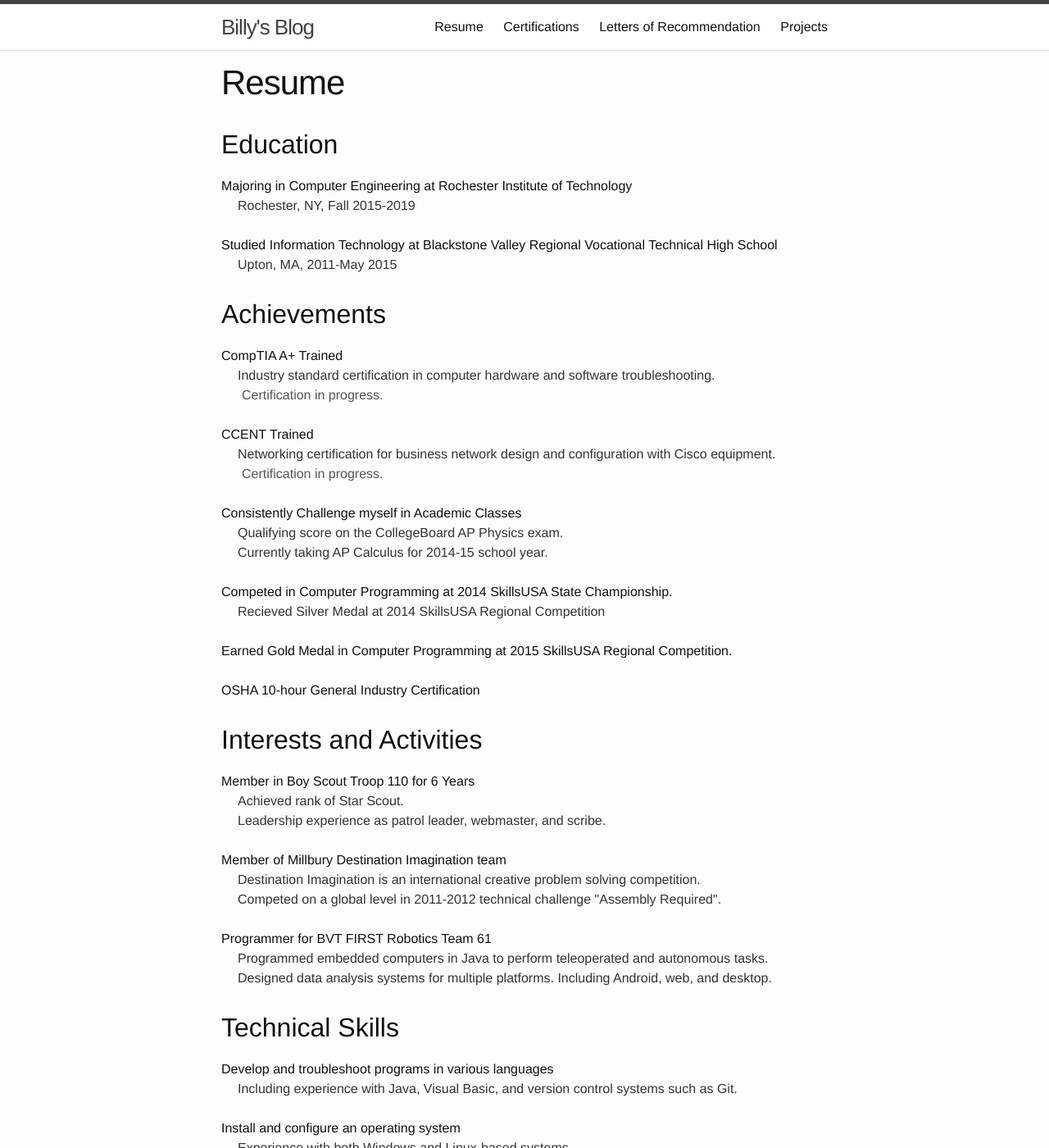
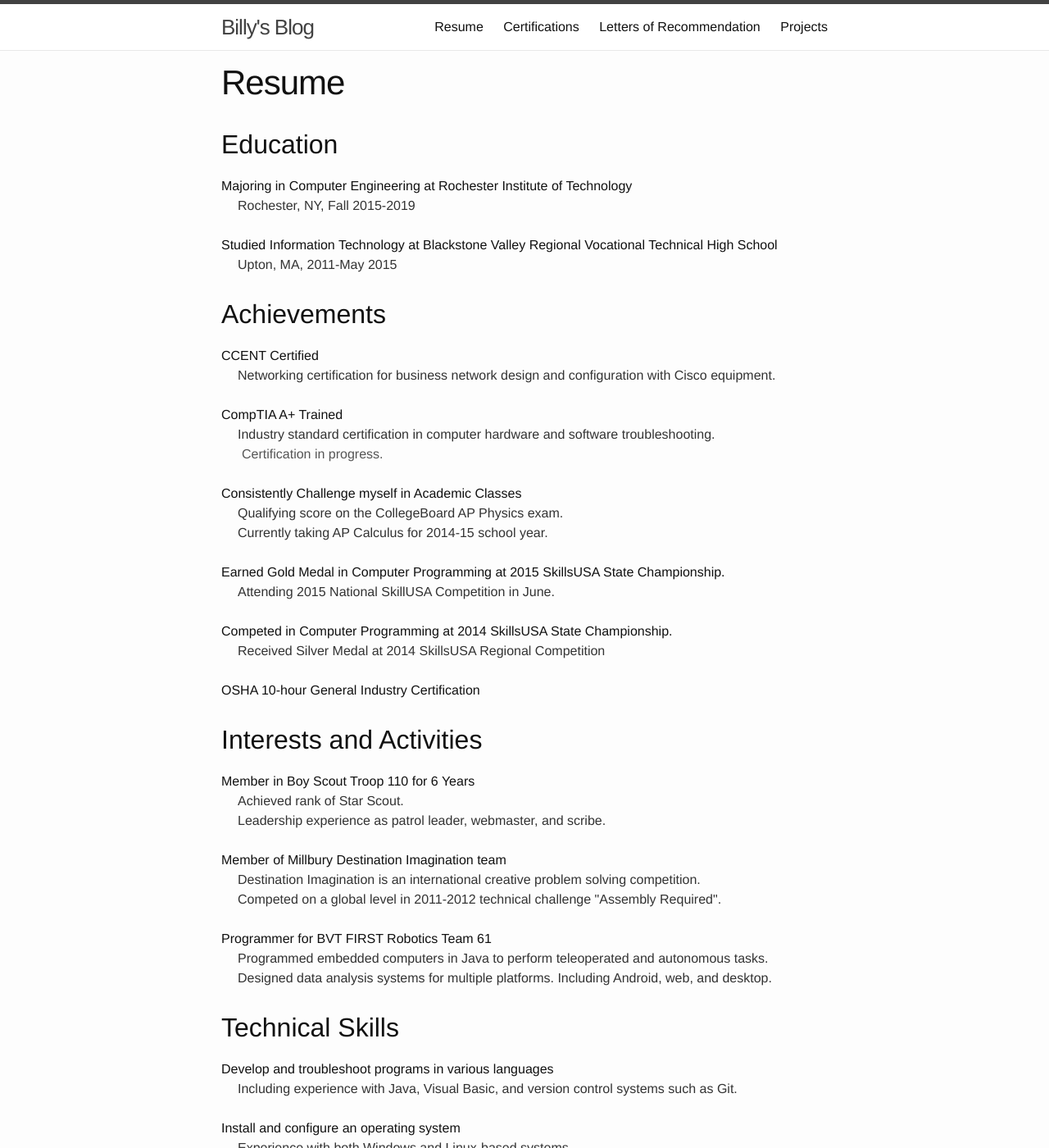
Before and after one commit to wastevensv/old-blog, a Jekyll site: the page built from resume/index.html, in a window 1280 px wide and 1400 px high. Shown: the whole window at 82% size. Built offline with Jekyll 4.4.1, drawn with Linux system fonts in a browser that asks for light colours; nearby versions of some CDN libraries; some of the changed text lies outside the part shown.

Commit message:
Added plotlie project, and updated resume.

```diff
--- a/_data/projects.yml
+++ b/_data/projects.yml
@@ -8,6 +8,11 @@
   link: /projects/qotd/
   description: An experiment in C/C++ networking and a revival of a dead internet humor protocol.
 
+- title: Plotie
+  image: /projects/plotie/plotie.png
+  link: /projects/plotie/
+  description: A plot picker project made for my writer friend.
+
 - title: CCENT
   image: /projects/cisco/cisco.png
   link: /projects/cisco/
--- a/resume/index.html
+++ b/resume/index.html
@@ -14,13 +14,12 @@
 <br/>
 
 <h2>Achievements</h2>
+<div class="entry">CCENT Certified</div>
+<div class="sub">   Networking certification for business network design and configuration with Cisco equipment.</div>
+<br/>
+
 <div class="entry">CompTIA A+ Trained</div>
 <div class="sub">   Industry standard certification in computer hardware and software troubleshooting.</div>
-<div class="twosub">Certification in progress.</div>
-<br/>
-
-<div class="entry">CCENT Trained</div>
-<div class="sub">   Networking certification for business network design and configuration with Cisco equipment.</div>
 <div class="twosub">Certification in progress.</div>
 <br/>
 
@@ -30,11 +29,12 @@
 <br/>
 
 
-<div class="entry">Competed in Computer Programming at 2014 SkillsUSA State Championship.</div>
-<div class="sub">Recieved Silver Medal at 2014 SkillsUSA Regional Competition</div>
+<div class="entry">Earned Gold Medal in Computer Programming at 2015 SkillsUSA State Championship.</div>
+<div class="sub">Attending 2015 National SkillUSA Competition in June.</div>
 <br/>
 
-<div class="entry">Earned Gold Medal in Computer Programming at 2015 SkillsUSA Regional Competition.</div>
+<div class="entry">Competed in Computer Programming at 2014 SkillsUSA State Championship.</div>
+<div class="sub">Received Silver Medal at 2014 SkillsUSA Regional Competition</div>
 <br/>
 
 <div class="entry">OSHA 10-hour General Industry Certification</div>
@@ -80,7 +80,7 @@
 <br/>
 
 <h2>Volunteer Experience</h2>
-<div class="entry">Taught computer science activty to children ages 10-11 Treasure Valley Webelos Resident Camp</div>
+<div class="entry">Taught computer science activity to children ages 10-11 Treasure Valley Webelos Resident Camp</div>
 <br/>
 
 <div class="entry">Maintained computer at local fire station</div>
```
Also changed, not shown: projects/plotie/index.md (added, +8 -0 lines), projects/plotie/plotie.png (added), 1 other file.
